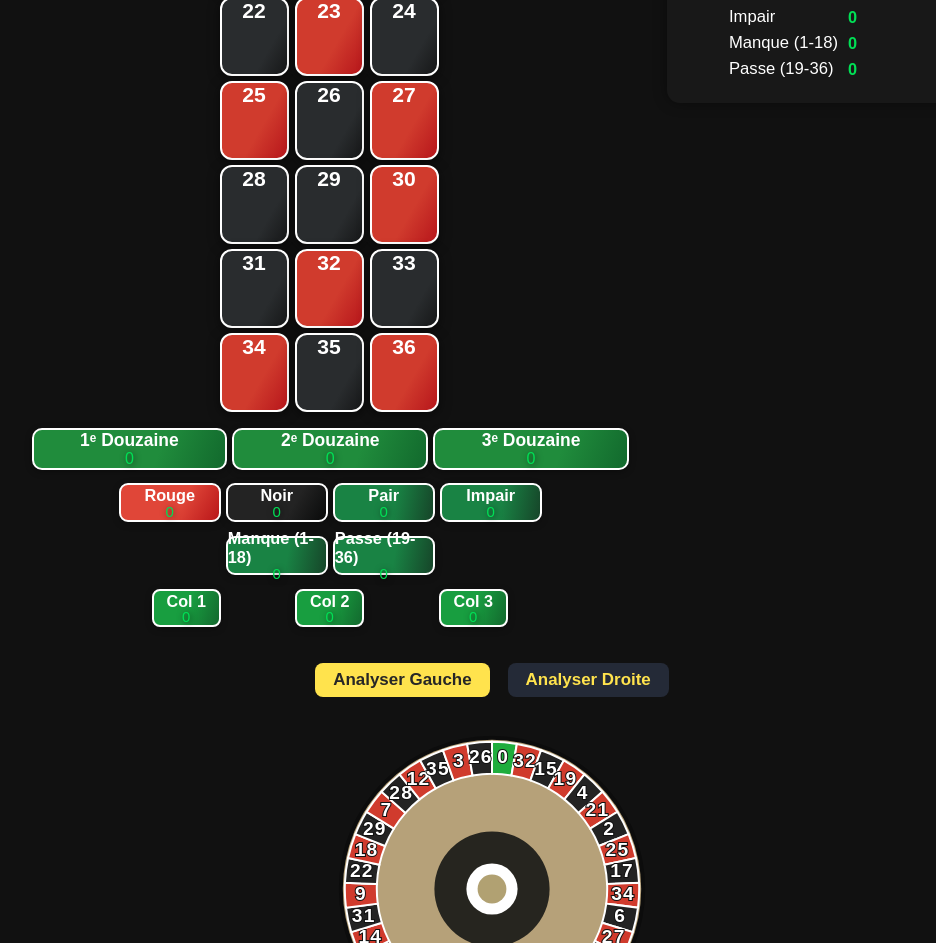
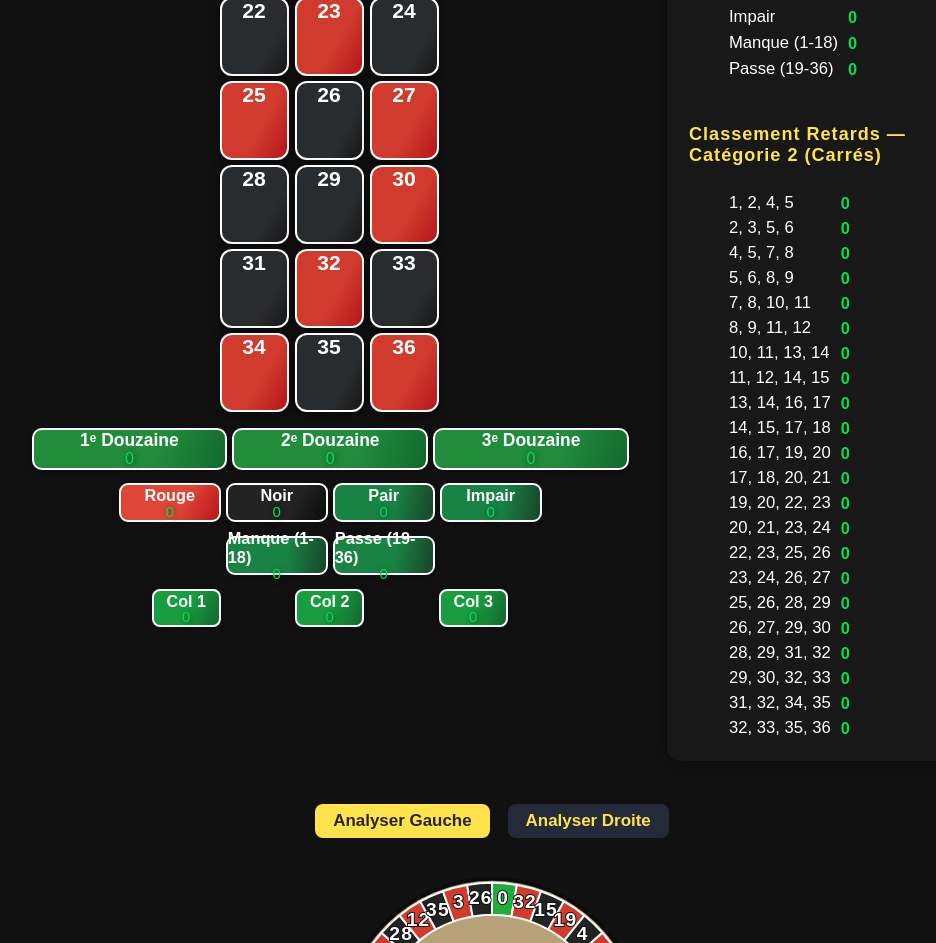
Before and after one commit to PlatiniumYT/CasinoTEST, a React (Create React App) app: page / in a window 1280 px wide. Shown: the part 1020-1963 px from the top of the page, without its empty margins (148-1084 px from the left). Built offline with nearby package versions, Linux system fonts and the light colour scheme.

Commit message:
Mise à jour roulette: bouton aléatoire + roulette interactive

```diff
--- a/src/App.css
+++ b/src/App.css
@@ -472,7 +472,16 @@ body {
   font-style: italic;
   font-size: 1em;
   padding-left: 8px;
+
 }
+
+.case.highlight {
+  box-shadow: 0 0 0 4px #ffe34d, 0 0 15px 7px #ffe34d44 !important;
+  background: #292f14 !important;
+  color: #ffe34d !important;
+  font-weight: 800 !important;
+}
+
 
 /* Responsive mobile */
 @media (max-width: 1100px) {
--- a/src/App.js
+++ b/src/App.js
@@ -1,9 +1,24 @@
-import React, { useState, useRef } from "react";
+import React, { useState, useRef, useEffect } from "react";
 import "./App.css";
 import { RouletteWheel } from "./RouletteWheel";
 
 const RED_NUMBERS = [1,3,5,7,9,12,14,16,18,19,21,23,25,27,30,32,34,36];
 const BLACK_NUMBERS = [2,4,6,8,10,11,13,15,17,20,22,24,26,28,29,31,33,35];
+
+// ---- Carrés personnalisés pour le classement retard catégorie 2 ----
+const CARRES = [
+  [1,2,4,5],   [2,3,5,6],
+  [4,5,7,8],   [5,6,8,9],
+  [7,8,10,11], [8,9,11,12],
+  [10,11,13,14], [11,12,14,15],
+  [13,14,16,17], [14,15,17,18],
+  [16,17,19,20], [17,18,20,21],
+  [19,20,22,23], [20,21,23,24],
+  [22,23,25,26], [23,24,26,27],
+  [25,26,28,29], [26,27,29,30],
+  [28,29,31,32], [29,30,32,33],
+  [31,32,34,35], [32,33,35,36]
+];
 
 function getColor(num) {
   if (num === 0) return "green";
@@ -11,7 +26,6 @@ function getColor(num) {
   if (BLACK_NUMBERS.includes(num)) return "black";
   return "";
 }
-
 function getDozen(num) {
   if (num === 0) return null;
   if (num <= 12) return 1;
@@ -48,16 +62,16 @@ const ALL_COLORS = ["red", "black", "green"];
 const ALL_PARITIES = ["even", "odd"];
 const ALL_HALVES = ["low", "high"];
 
-// Dégradé couleurs retard (personnalisé)
+// ---- Couleur dynamique selon le retard ----
 function getRetardColor(ratio) {
   if (ratio < 0.2) ratio = 0.2;
   if (ratio > 9) ratio = 9;
   const colors = [
-    { stop: 1, color: [39, 224, 76] },    // Vert (normal)
-    { stop: 3, color: [255, 224, 54] },   // Jaune (retard modéré)
-    { stop: 5, color: [255, 143, 40] },   // Orange (retard fort)
-    { stop: 6, color: [255, 48, 48] },    // Rouge clair (retard très fort)
-    { stop: 9, color: [130, 0, 30] }      // Rouge foncé (retard extrême)
+    { stop: 1, color: [39, 224, 76] },
+    { stop: 3, color: [255, 224, 54] },
+    { stop: 5, color: [255, 143, 40] },
+    { stop: 6, color: [255, 48, 48] },
+    { stop: 9, color: [130, 0, 30] }
   ];
   let from, to;
   for (let i = 0; i < colors.length - 1; i++) {
@@ -74,6 +88,17 @@ function getRetardColor(ratio) {
   return `rgb(${color[0]},${color[1]},${color[2]})`;
 }
 
+// ---- Calcul du retard pour chaque carré ----
+function calcRetardCarre(nums, tirages) {
+  let count = 0;
+  for (let i = tirages.length - 1; i >= 0; i--) {
+    if (nums.includes(tirages[i].num)) break;
+    count++;
+  }
+  if (!tirages.some(t => nums.includes(t.num))) count = tirages.length;
+  return count;
+}
+
 function App() {
   const [tirages, setTirages] = useState([]); // [{num: 32, sens: "G"}, ...]
   const [input, setInput] = useState("");
@@ -82,9 +107,21 @@ function App() {
   const [keyNumber, setKeyNumber] = useState(null);
   const [wsConnected, setWsConnected] = useState(false);
   const wsRef = useRef(null);
-  const [analyseSens, setAnalyseSens] = useState("G"); // G ou D
+  const [analyseSens, setAnalyseSens] = useState("G");
+  const [highlightCarre, setHighlightCarre] = useState([]); // Pour la surbrillance du carré sélectionné
 
-  // --- SYNCHRONISATION WEBSOCKET ---
+  // ---- Analyse automatique du dernier tirage ----
+  useEffect(() => {
+    if (tirages.length > 0) {
+      const last = tirages[tirages.length - 1];
+      setKeyNumber(last.num);
+      setAnalyseSens(last.sens);
+      setSelected(last.num);
+    }
+    // eslint-disable-next-line
+  }, [tirages.length]);
+
+  // ---- Synchro websocket ----
   function handleSyncWebSocket() {
     if (wsRef.current) {
       wsRef.current.close();
@@ -110,7 +147,7 @@ function App() {
     };
   }
 
-  // --- AJOUT MANUEL / ALEATOIRE ---
+  // ---- Ajout manuel/aléatoire ----
   function handleAdd(numArg) {
     const num = typeof numArg === "number" ? numArg : Number(input);
     if (!Number.isInteger(num) || num < 0 || num > 36) return;
@@ -125,6 +162,7 @@ function App() {
     setTirages([]);
     setSelected(null);
     setKeyNumber(null);
+    setHighlightCarre([]);
   }
   function handleUndo() {
     if (undoStack.length === 0) return;
@@ -132,13 +170,14 @@ function App() {
     setUndoStack(undoStack.slice(0, -1));
     setSelected(null);
     setKeyNumber(null);
+    setHighlightCarre([]);
   }
   function handleRandom() {
     const num = Math.floor(Math.random() * 37);
     handleAdd(num);
   }
 
-  // --- IMPORT/EXPORT ---
+  // ---- Import/export ----
   function handleExport() {
     const exportArr = tirages.map(t => t.num);
     const blob = new Blob([JSON.stringify(exportArr)], { type: "application/json" });
@@ -160,14 +199,13 @@ function App() {
         const data = JSON.parse(evt.target.result);
         if (Array.isArray(data) && data.every(n => Number.isInteger(n) && n >= 0 && n <= 36)) {
           setUndoStack([...undoStack, tirages]);
-          // Ajoute chaque tirage en alternant G/D
           const start = tirages.length % 2;
           const imported = data.map((num, i) => ({
             num,
-            sens: ( (i+start) % 2 === 0 ) ? "G" : "D"
+            sens: ((i + start) % 2 === 0) ? "G" : "D"
           }));
           setTirages([...tirages, ...imported]);
-          setSelected(imported.length ? imported[imported.length-1].num : null);
+          setSelected(imported.length ? imported[imported.length - 1].num : null);
           setKeyNumber(null);
         } else {
           alert("Fichier invalide (attendu : liste de numéros 0-36)");
@@ -180,7 +218,7 @@ function App() {
     e.target.value = "";
   }
 
-  // --- CALCULS ---
+  // ---- Calculs retards classiques ----
   function calcRetards(type, items, fn) {
     let retards = {};
     for (let val of items) {
@@ -220,20 +258,33 @@ function App() {
     return selected === num;
   }
 
-  // --- ANALYSE SEQUENCE, filtrée sur sens ---
+  // ---- Classement retard CARRÉS (catégorie 2) ----
+  const carreRetards = CARRES.map(nums => ({
+    nums,
+    retard: calcRetardCarre(nums, tirages)
+  })).sort((a, b) => b.retard - a.retard);
+
+  // ---- Analyse transitions (G->D ou D->G) top 5, plus récent en cas d’égalité ----
   let keyAnalysis = null;
   if (keyNumber !== null && tirages.length > 1) {
     const afters = [];
     for (let i = 0; i < tirages.length - 1; i++) {
       if (tirages[i].num === keyNumber && tirages[i].sens === analyseSens) {
-      // Prend le suivant, qui sera toujours l'autre sens
         afters.push(tirages[i + 1].num);
       }
     }
     const freq = {};
     afters.forEach(n => { freq[n] = (freq[n] || 0) + 1; });
-  const sorted = Object.entries(freq).sort((a, b) => b[1] - a[1]);
-  const principaux = sorted.slice(0, 3).map(([n, count]) => Number(n));
+    const lastIndex = {};
+    afters.forEach((n, idx) => { lastIndex[n] = idx; });
+    const sorted = Object.entries(freq).sort((a, b) => {
+      if (b[1] !== a[1]) {
+        return b[1] - a[1];
+      } else {
+        return lastIndex[b[0]] - lastIndex[a[0]];
+      }
+    });
+    const principaux = sorted.slice(0, 5).map(([n, count]) => Number(n));
     let zone = null;
     if (principaux.length >= 2) {
       const min = Math.min(...principaux);
@@ -243,11 +294,12 @@ if (keyNumber !== null && tirages.length > 1) {
     keyAnalysis = { afters, freq: sorted, principaux, zone, total: afters.length };
   }
 
-
-  // -- surlignage des "numéros prédits" sur la roue --
+  // -- surlignage analyse + carré sélectionné --
   let highlightNumbers = [];
-  if (keyAnalysis && keyAnalysis.freq.length) {
-    highlightNumbers = keyAnalysis.freq.slice(0, 3).map(([n]) => Number(n));
+  if (highlightCarre.length > 0) {
+    highlightNumbers = highlightCarre;
+  } else if (keyAnalysis && keyAnalysis.freq.length) {
+    highlightNumbers = keyAnalysis.freq.slice(0, 5).map(([n]) => Number(n));
   }
 
   return (
@@ -323,6 +375,12 @@ if (keyNumber !== null && tirages.length > 1) {
                   `history-num ${getColor(item.num)}${idx === tirages.length - 1 ? " last" : ""}`
                 }
                 title={item.sens === "G" ? "Gauche" : "Droite"}
+                onClick={() => {
+                  setKeyNumber(item.num);
+                  setAnalyseSens(item.sens);
+                  setSelected(item.num);
+                  setHighlightCarre([]);
+                }}
               >
                 {item.num}
                 <span style={{
@@ -346,8 +404,8 @@ if (keyNumber !== null && tirages.length > 1) {
           {/* Ligne du zéro */}
           <div className="zero-row">
             <div
-              className={`case num0 green${isSelected(0) ? " selected" : ""}`}
-              onClick={() => handleAdd(0)}
+              className={`case num0 green${isSelected(0) ? " selected" : ""} ${highlightNumbers.includes(0) ? "highlight" : ""}`}
+              onClick={() => { handleAdd(0); setHighlightCarre([]); }}
             >
               0
             </div>
@@ -361,9 +419,11 @@ if (keyNumber !== null && tirages.length > 1) {
                   const color = getColor(num);
                   return (
                     <div
-                      className={`case ${color}${isSelected(num) ? " selected" : ""}`}
+                      className={
+                        `case ${color}${isSelected(num) ? " selected" : ""} ${highlightNumbers.includes(num) ? "highlight" : ""}`
+                      }
                       key={num}
-                      onClick={() => handleAdd(num)}
+                      onClick={() => { handleAdd(num); setHighlightCarre([]); }}
                     >
                       {num}
                     </div>
@@ -608,6 +668,28 @@ if (keyNumber !== null && tirages.length > 1) {
               </span>
             </li>
           </ul>
+
+          {/* ----------- Bloc retard catégorie 2 : CARRÉS ----------- */}
+          <hr className="hr-sep" />
+          <h2>Classement Retards — Catégorie 2 (Carrés)</h2>
+          <ul>
+            {carreRetards.map((carre, i) => (
+              <li key={carre.nums.join("-")} style={{marginBottom: 5, cursor: "pointer"}}
+                onClick={() => setHighlightCarre(carre.nums)}
+                onDoubleClick={() => setHighlightCarre([])}
+                title="Cliquer pour surligner les cases du carré">
+                <span>
+                  {carre.nums.join(", ")}
+                </span>
+                <span
+                  className="rank-delay"
+                  style={{ color: retardColor("number", 0, carre.retard) }}
+                >
+                  {carre.retard}
+                </span>
+              </li>
+            ))}
+          </ul>
         </div>
       </div>
 
@@ -615,11 +697,11 @@ if (keyNumber !== null && tirages.length > 1) {
       <div style={{ display: "flex", justifyContent: "center", margin: "15px 0 0 0", gap: 12 }}>
         <button
           className={`sens-btn${analyseSens === "G" ? " selected" : ""}`}
-          onClick={() => setAnalyseSens("G")}
+          onClick={() => { setAnalyseSens("G"); setHighlightCarre([]); }}
         >Analyser Gauche</button>
         <button
           className={`sens-btn${analyseSens === "D" ? " selected" : ""}`}
-          onClick={() => setAnalyseSens("D")}
+          onClick={() => { setAnalyseSens("D"); setHighlightCarre([]); }}
         >Analyser Droite</button>
       </div>
 
@@ -630,6 +712,7 @@ if (keyNumber !== null && tirages.length > 1) {
           onAnalyseClick={num => {
             setKeyNumber(num);
             setSelected(num);
+            setHighlightCarre([]);
           }}
           selectedNumber={keyNumber}
           highlightNumbers={highlightNumbers}
@@ -661,7 +744,7 @@ if (keyNumber !== null && tirages.length > 1) {
                 </div>
               )}
               <div style={{ color: "#aaa", fontSize: "0.95em" }}>
-                (Clique à nouveau sur la roue sur un autre numéro pour changer la séquence)
+                (Clique à nouveau sur la roue ou l’historique, ou double-clique sur un carré pour annuler la surbrillance)
               </div>
             </>
           ) : (
```
Lines whose indentation alone changed are shown as unchanged.
